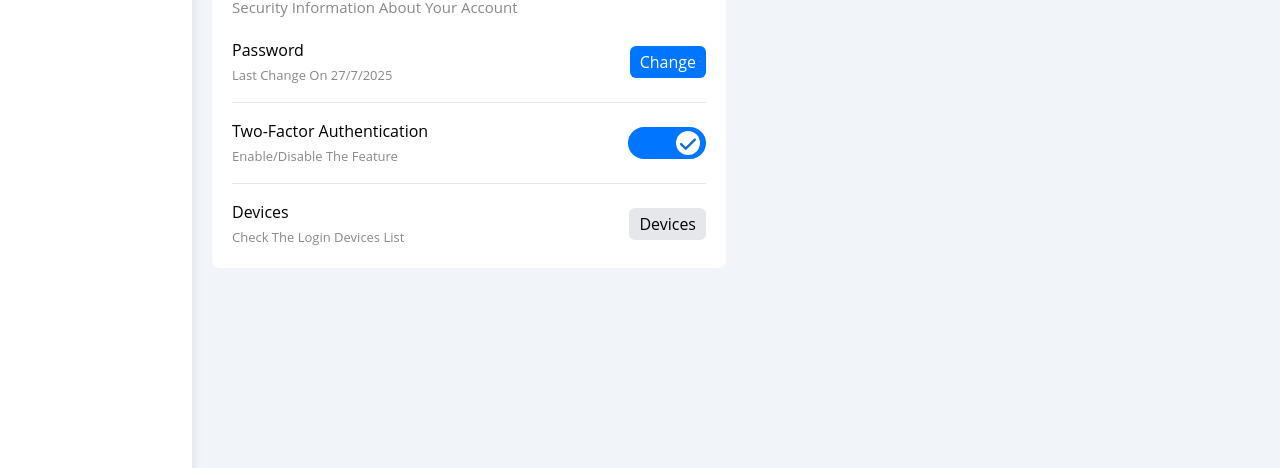
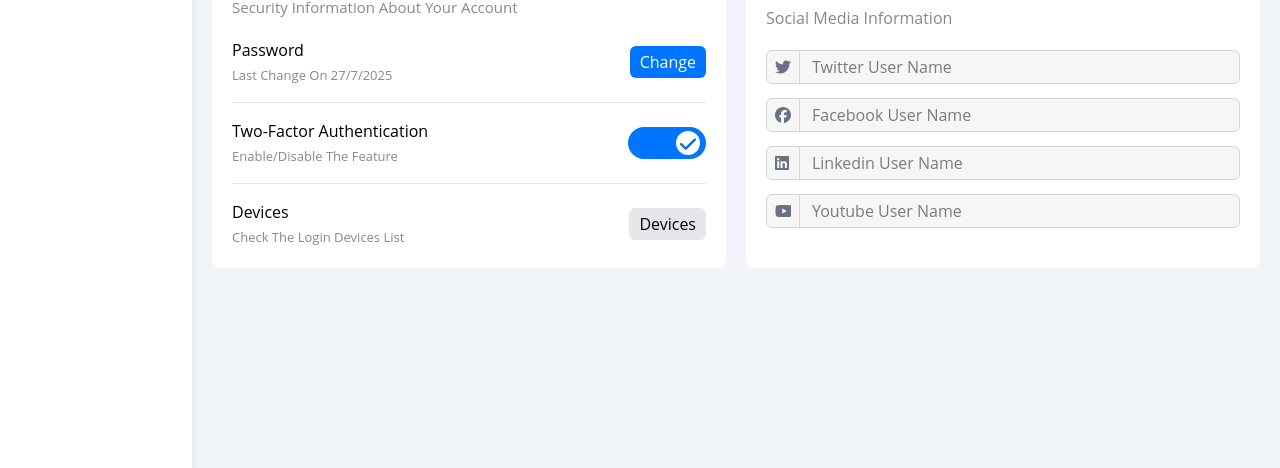
Before and after one commit to Mohamed3Eid/Dashboard, a website: page src/pages/setting.html in a window 1280 px wide. Shown: the part 663-1131 px from the top of the page. Drawn offline with nearby package versions, Linux system fonts and the light colour scheme; files that its build step writes are made by us from their sources.

Commit message:
feat: add social info section at layout.

```diff
--- a/src/pages/setting.html
+++ b/src/pages/setting.html
@@ -397,6 +397,111 @@
             </div>
           </div>
           <!-- end security info -->
+
+          <!--start social info -->
+          <div class="bg-white p-5 rounded-lg">
+            <h2 class="mb-5">social info</h2>
+            <p class="capitalize text-info mb-5">social media information</p>
+            <!-- start box-twitter -->
+            <div
+              class="bg-[#f6f6f6] ps-2 mb-3.5 border border-gray-300 rounded-md group"
+            >
+              <label for="twitter" class="flex items-center gap-1 w-20">
+                <svg
+                  xmlns="http://www.w3.org/2000/svg"
+                  viewBox="0 0 512 512"
+                  class="w-4 h-4 shrink-0 fill-gray-500 group-focus-within:fill-black transition duration-300"
+                >
+                  <path
+                    d="M459.4 151.7c.3 4.5 .3 9.1 .3 13.6 0 138.7-105.6 298.6-298.6 298.6-59.5 0-114.7-17.2-161.1-47.1 8.4 1 16.6 1.3 25.3 1.3 49.1 0 94.2-16.6 130.3-44.8-46.1-1-84.8-31.2-98.1-72.8 6.5 1 13 1.6 19.8 1.6 9.4 0 18.8-1.3 27.6-3.6-48.1-9.7-84.1-52-84.1-103v-1.3c14 7.8 30.2 12.7 47.4 13.3-28.3-18.8-46.8-51-46.8-87.4 0-19.5 5.2-37.4 14.3-53 51.7 63.7 129.3 105.3 216.4 109.8-1.6-7.8-2.6-15.9-2.6-24 0-57.8 46.8-104.9 104.9-104.9 30.2 0 57.5 12.7 76.7 33.1 23.7-4.5 46.5-13.3 66.6-25.3-7.8 24.4-24.4 44.8-46.1 57.8 21.1-2.3 41.6-8.1 60.4-16.2-14.3 20.8-32.2 39.3-52.6 54.3z"
+                  />
+                </svg>
+                <input
+                  id="twitter"
+                  type="text"
+                  placeholder="twitter user name"
+                  class="p-1 ms-1 md:ps-3 placeholder:capitalize border-s border-gray-300 outline-0 focus:placeholder:opacity-0 placeholder:transition placeholder:duration-300 caret-primary"
+                />
+              </label>
+            </div>
+            <!-- end box-twitter -->
+
+            <!-- start box-facebook -->
+            <div
+              class="bg-[#f6f6f6] ps-2 mb-3.5 border border-gray-300 rounded-md group"
+            >
+              <label for="facebook" class="flex items-center gap-1 w-20">
+                <svg
+                  xmlns="http://www.w3.org/2000/svg"
+                  viewBox="0 0 512 512"
+                  class="w-4 h-4 shrink-0 fill-gray-500 group-focus-within:fill-black transition duration-300"
+                >
+                  <path
+                    d="M512 256C512 114.6 397.4 0 256 0S0 114.6 0 256C0 376 82.7 476.8 194.2 504.5V334.2H141.4V256h52.8V222.3c0-87.1 39.4-127.5 125-127.5c16.2 0 44.2 3.2 55.7 6.4V172c-6-.6-16.5-1-29.6-1c-42 0-58.2 15.9-58.2 57.2V256h83.6l-14.4 78.2H287V510.1C413.8 494.8 512 386.9 512 256h0z"
+                  />
+                </svg>
+
+                <input
+                  id="facebook"
+                  type="text"
+                  placeholder="facebook user name"
+                  class="p-1 ms-1 md:ps-3 placeholder:capitalize border-s border-gray-300 outline-0 focus:placeholder:opacity-0 placeholder:transition placeholder:duration-300 caret-primary"
+                />
+              </label>
+            </div>
+            <!-- end box-facebook -->
+
+            <!-- start box-linkedin -->
+            <div
+              class="bg-[#f6f6f6] ps-2 mb-3.5 border border-gray-300 rounded-md group"
+            >
+              <label for="linkedin" class="flex items-center gap-1 w-20">
+                <svg
+                  xmlns="http://www.w3.org/2000/svg"
+                  viewBox="0 0 512 512"
+                  class="w-4 h-4 shrink-0 fill-gray-500 group-focus-within:fill-black transition duration-300"
+                >
+                  <path
+                    d="M416 32H31.9C14.3 32 0 46.5 0 64.3v383.4C0 465.5 14.3 480 31.9 480H416c17.6 0 32-14.5 32-32.3V64.3c0-17.8-14.4-32.3-32-32.3zM135.4 416H69V202.2h66.5V416zm-33.2-243c-21.3 0-38.5-17.3-38.5-38.5S80.9 96 102.2 96c21.2 0 38.5 17.3 38.5 38.5 0 21.3-17.2 38.5-38.5 38.5zm282.1 243h-66.4V312c0-24.8-.5-56.7-34.5-56.7-34.6 0-39.9 27-39.9 54.9V416h-66.4V202.2h63.7v29.2h.9c8.9-16.8 30.6-34.5 62.9-34.5 67.2 0 79.7 44.3 79.7 101.9V416z"
+                  />
+                </svg>
+
+                <input
+                  id="linkedin"
+                  type="text"
+                  placeholder="linkedin user name"
+                  class="p-1 ms-1 md:ps-3 placeholder:capitalize border-s border-gray-300 outline-0 focus:placeholder:opacity-0 placeholder:transition placeholder:duration-300 caret-primary"
+                />
+              </label>
+            </div>
+            <!-- end box-linkedin -->
+
+            <!-- start box-youtube -->
+            <div
+              class="bg-[#f6f6f6] ps-2 mb-3.5 border border-gray-300 rounded-md group"
+            >
+              <label for="youtube" class="flex items-center gap-1 w-20">
+                <svg
+                  xmlns="http://www.w3.org/2000/svg"
+                  viewBox="0 0 512 512"
+                  class="w-4 h-4 shrink-0 fill-gray-500 group-focus-within:fill-black transition duration-300"
+                >
+                  <path
+                    d="M549.7 124.1c-6.3-23.7-24.8-42.3-48.3-48.6C458.8 64 288 64 288 64S117.2 64 74.6 75.5c-23.5 6.3-42 24.9-48.3 48.6-11.4 42.9-11.4 132.3-11.4 132.3s0 89.4 11.4 132.3c6.3 23.7 24.8 41.5 48.3 47.8C117.2 448 288 448 288 448s170.8 0 213.4-11.5c23.5-6.3 42-24.2 48.3-47.8 11.4-42.9 11.4-132.3 11.4-132.3s0-89.4-11.4-132.3zm-317.5 213.5V175.2l142.7 81.2-142.7 81.2z"
+                  />
+                </svg>
+
+                <input
+                  id="youtube"
+                  type="text"
+                  placeholder="youtube user name"
+                  class="p-1 ms-1 md:ps-3 placeholder:capitalize border-s border-gray-300 outline-0 focus:placeholder:opacity-0 placeholder:transition placeholder:duration-300 caret-primary"
+                />
+              </label>
+            </div>
+            <!-- end box-youtube -->
+          </div>
+          <!--end social info -->
         </div>
         <!-- end wrapper -->
         <div class="h-screen"></div>
```
